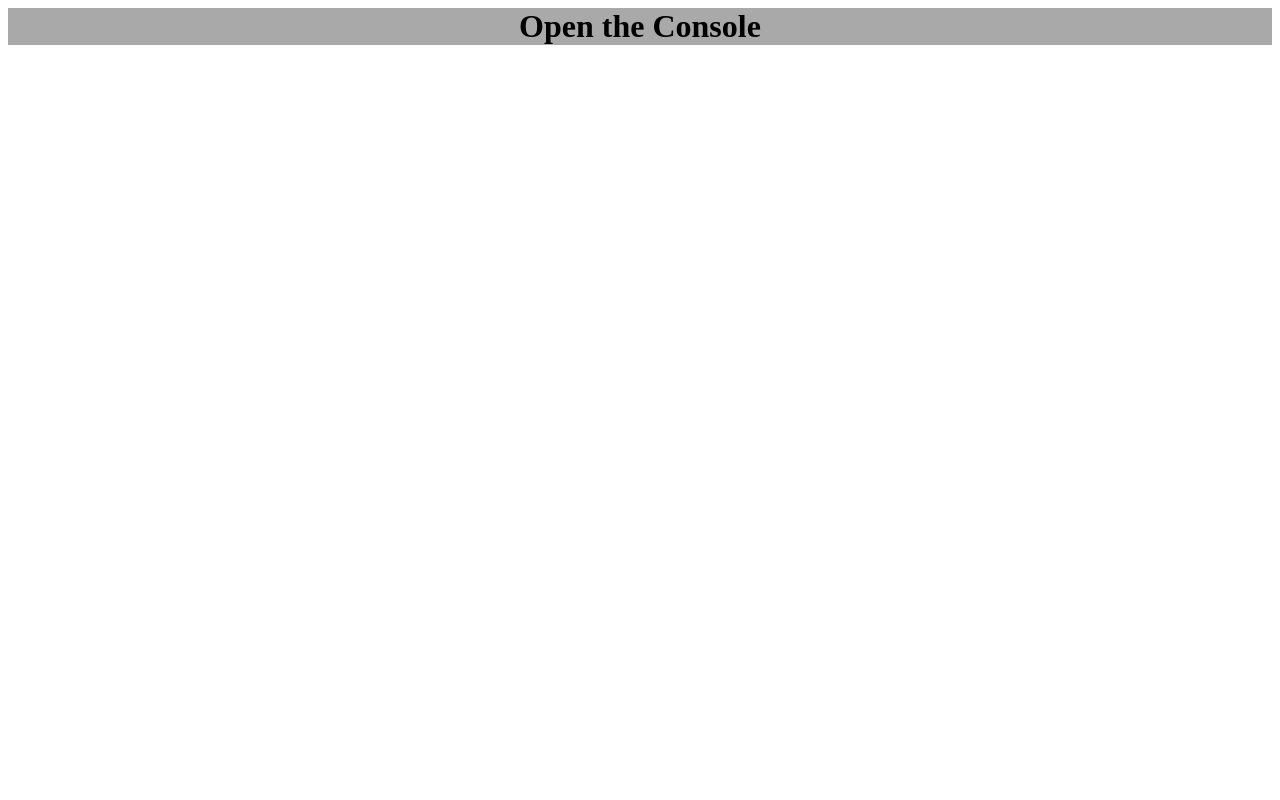
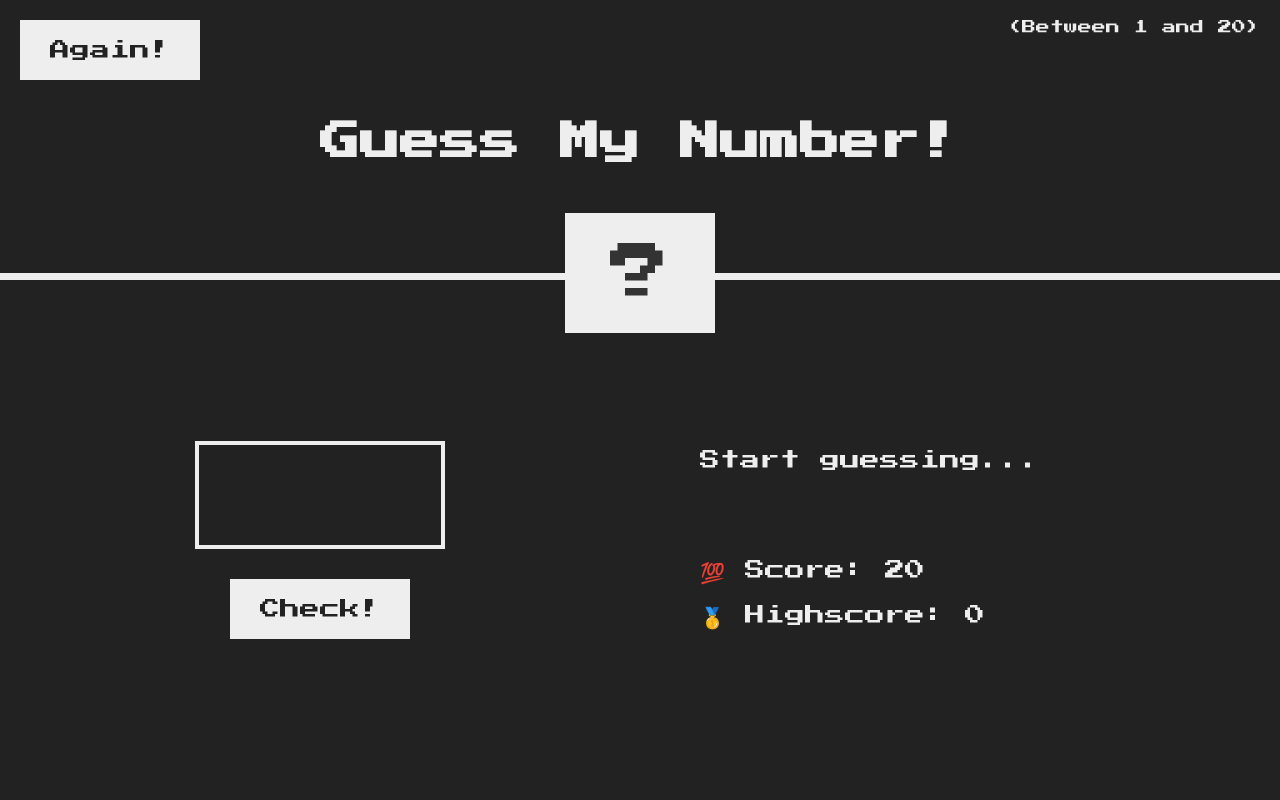
Before and after one commit to ColtonFalkner/javascriptProjects, a plain HTML site: page Number Guesser/index.html in a window 1280 px wide. Drawn offline with Linux system fonts and the light colour scheme.

Commit message:
styles added

```diff
--- a/Number Guesser/index.html
+++ b/Number Guesser/index.html
@@ -2,19 +2,31 @@
 <html lang="en">
   <head>
     <meta charset="UTF-8" />
-    <meta http-equiv="X-UA-Compatible" content="IE=edge" />
     <meta name="viewport" content="width=device-width, initial-scale=1.0" />
-    <title>Javascript Projects</title>
-    <style>
-      h1 {
-        background-color: darkgray;
-        margin: auto;
-        text-align: center;
-      }
-    </style>
+    <meta http-equiv="X-UA-Compatible" content="ie=edge" />
+    <link rel="stylesheet" href="style.css" />
+    <title>Guess My Number!</title>
   </head>
   <body>
-    <h1>Open the Console</h1>
+    <header>
+      <h1>Guess My Number!</h1>
+      <p class="between">(Between 1 and 20)</p>
+      <button class="btn again">Again!</button>
+      <div class="number">?</div>
+    </header>
+    <main>
+      <section class="left">
+        <input type="number" class="guess" />
+        <button class="btn check">Check!</button>
+      </section>
+      <section class="right">
+        <p class="message">Start guessing...</p>
+        <p class="label-score">💯 Score: <span class="score">20</span></p>
+        <p class="label-highscore">
+          🥇 Highscore: <span class="highscore">0</span>
+        </p>
+      </section>
+    </main>
     <script src="script.js"></script>
   </body>
 </html>
--- /dev/null
+++ b/Number Guesser/style.css
@@ -0,0 +1,119 @@
+@import url('https://fonts.googleapis.com/css?family=Press+Start+2P&display=swap');
+
+* {
+  margin: 0;
+  padding: 0;
+  box-sizing: inherit;
+}
+
+html {
+  font-size: 62.5%;
+  box-sizing: border-box;
+}
+
+body {
+  font-family: 'Press Start 2P', sans-serif;
+  color: #eee;
+  background-color: #222;
+  /* background-color: #60b347; */
+}
+
+/* LAYOUT */
+header {
+  position: relative;
+  height: 35vh;
+  border-bottom: 7px solid #eee;
+}
+
+main {
+  height: 65vh;
+  color: #eee;
+  display: flex;
+  align-items: center;
+  justify-content: space-around;
+}
+
+.left {
+  width: 52rem;
+  display: flex;
+  flex-direction: column;
+  align-items: center;
+}
+
+.right {
+  width: 52rem;
+  font-size: 2rem;
+}
+
+/* ELEMENTS STYLE */
+h1 {
+  font-size: 4rem;
+  text-align: center;
+  position: absolute;
+  width: 100%;
+  top: 52%;
+  left: 50%;
+  transform: translate(-50%, -50%);
+}
+
+.number {
+  background: #eee;
+  color: #333;
+  font-size: 6rem;
+  width: 15rem;
+  padding: 3rem 0rem;
+  text-align: center;
+  position: absolute;
+  bottom: 0;
+  left: 50%;
+  transform: translate(-50%, 50%);
+}
+
+.between {
+  font-size: 1.4rem;
+  position: absolute;
+  top: 2rem;
+  right: 2rem;
+}
+
+.again {
+  position: absolute;
+  top: 2rem;
+  left: 2rem;
+}
+
+.guess {
+  background: none;
+  border: 4px solid #eee;
+  font-family: inherit;
+  color: inherit;
+  font-size: 5rem;
+  padding: 2.5rem;
+  width: 25rem;
+  text-align: center;
+  display: block;
+  margin-bottom: 3rem;
+}
+
+.btn {
+  border: none;
+  background-color: #eee;
+  color: #222;
+  font-size: 2rem;
+  font-family: inherit;
+  padding: 2rem 3rem;
+  cursor: pointer;
+}
+
+.btn:hover {
+  background-color: #ccc;
+}
+
+.message {
+  margin-bottom: 8rem;
+  height: 3rem;
+}
+
+.label-score {
+  margin-bottom: 2rem;
+}
```
